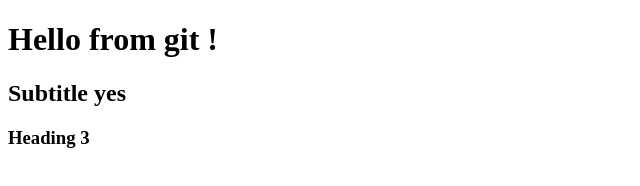
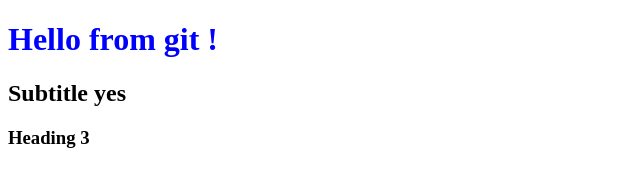
Before and after one commit to khalidlakbuichy/pfe, a plain HTML site: page index.html in a window 1280 px wide. Shown: the whole page, without its empty margins (0-640 px from the left). Drawn offline with Linux system fonts and the light colour scheme.

Commit message:
custom css

```diff
--- a/index.html
+++ b/index.html
@@ -7,7 +7,7 @@
     <title>Home</title>
 </head>
 <body>
-    <h1>Hello from git !</h1>
+    <h1 style="color:blue;">Hello from git !</h1>
     <h2>Subtitle yes</h2>
     <h3>Heading 3</h3>
 </body>
```
